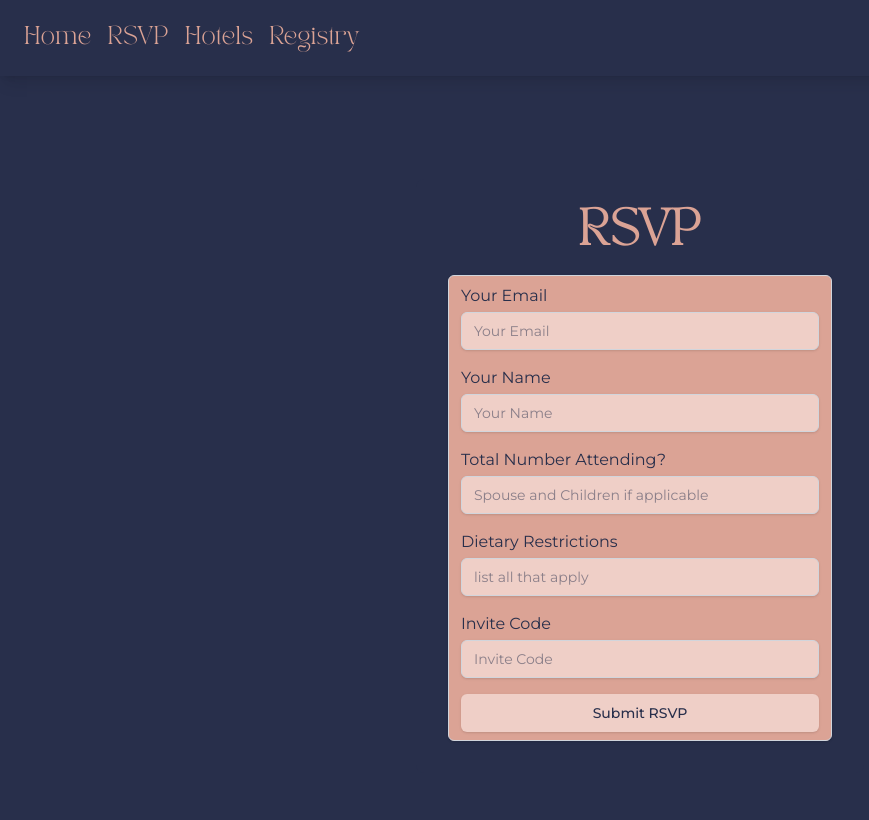
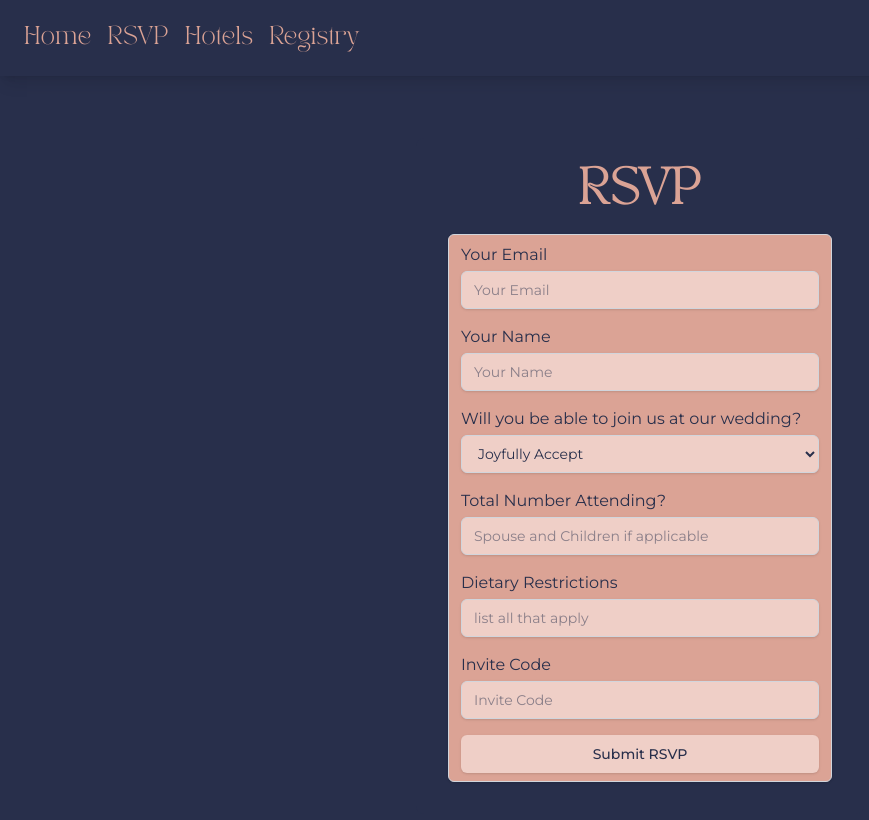
Before and after one commit to Benderg13/emma-and-grant-wedding-site, a Next.js app in the folder website/: page /rsvp in a window 1280 px wide. Shown: the top 820 px of the page, without its empty margins (0-869 px from the left). Built offline with nearby package versions, Linux system fonts and the light colour scheme.

Commit message:
added drop down for RSVP for attending or declining

```diff
--- a/website/src/app/globals.css
+++ b/website/src/app/globals.css
@@ -53,3 +53,9 @@ form {
   background-color: var(--lighter-pink);
   color: var(--navy-blue)
  }
+
+ select {
+  font-family: var(--font-montserrat);
+  background-color: var(--lighter-pink);
+  color: var(--navy-blue)
+ }
--- a/website/src/app/hotels/page.tsx
+++ b/website/src/app/hotels/page.tsx
@@ -4,7 +4,7 @@ export default function Page() {
         <main>
             <div className='min-h-screen flex items-center justify-center '>
                 <div className="bg-navy-blue p-8 rounded-lg max-w-xl w-full">
-                <h1 className="text-4xl font-bold mb-6 text-center ">Hotels in the Area</h1>
+                <h1 className="text-4xl font-bold mb-6 text-center ">Some Hotels in the Area</h1>
                 <ul>
                     <li className="m-2">
                         <h2 className="text-2xl">Fairfield Inn & Suites Columbus Grove City</h2>
--- a/website/src/app/rsvp/page.tsx
+++ b/website/src/app/rsvp/page.tsx
@@ -102,9 +102,18 @@ export default function RSVP() {
                             className="mt-1 block w-full px-3 py-2 border border-gray-300 rounded-md shadow-sm focus:outline-none focus:ring-navy-blue focus:border-navy-blue sm:text-sm"/>
                     </div>
                     <div>
+                        <label>Will you be able to join us at our wedding?</label>
+                        <select
+                        required
+                        name="attending"
+                        className="mt-1 block w-full px-3 py-2 border border-gray-300 rounded-md shadow-sm focus:outline-none focus:ring-navy-blue focus:border-navy-blue sm:text-sm">
+                            <option value="accept">Joyfully Accept</option>
+                            <option value="decline">Regretfully Decline</option>
+                        </select>
+                    </div>
+                    <div>
                         <label>Total Number Attending?</label>
                         <input
-                            required
                             type="number"
                             name="extras"
                             placeholder='Spouse and Children if applicable'
@@ -113,7 +122,6 @@ export default function RSVP() {
                     <div>
                         <label>Dietary Restrictions</label>
                         <input
-                            required
                             type="text"
                             name="diet"
                             placeholder='list all that apply'
```
